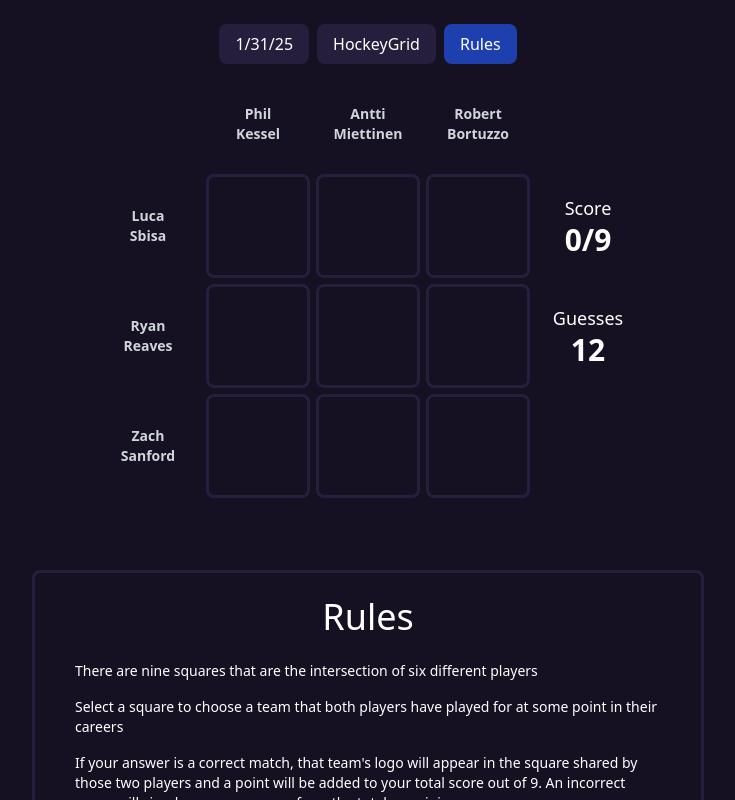
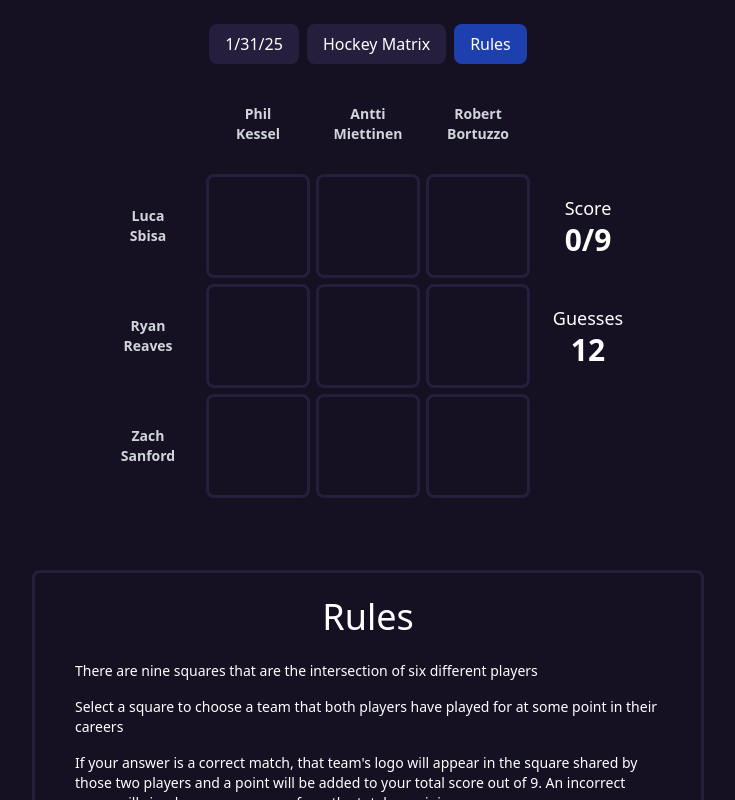
Before and after one commit to damian-fabrizio/NHLgrid, a React (Vite) app: page / in a window 1280 px wide. Shown: the top 800 px of the page, without its empty margins (272-1007 px from the left). Built offline with nearby package versions, Linux system fonts and the light colour scheme.

Commit message:
comments

```diff
--- a/src/components/Grid.jsx
+++ b/src/components/Grid.jsx
@@ -706,7 +706,7 @@
               {todaysDate}
             </div>
             <div className="rounded-lg flex items-center text-white bg-cell-outline2 py-2 px-4 cursor-pointer">
-              HockeyGrid
+              Hockey Matrix
             </div>
             <div
               className="rounded-lg flex items-center text-white bg-blue-800 py-2 px-4 cursor-pointer hover:bg-blue-700"
```
